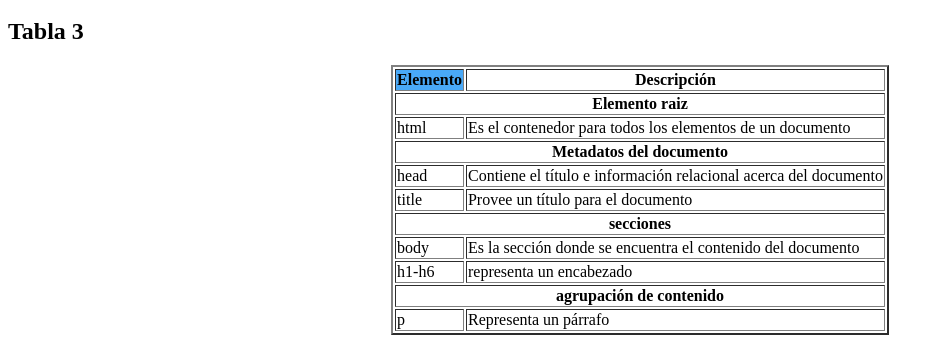
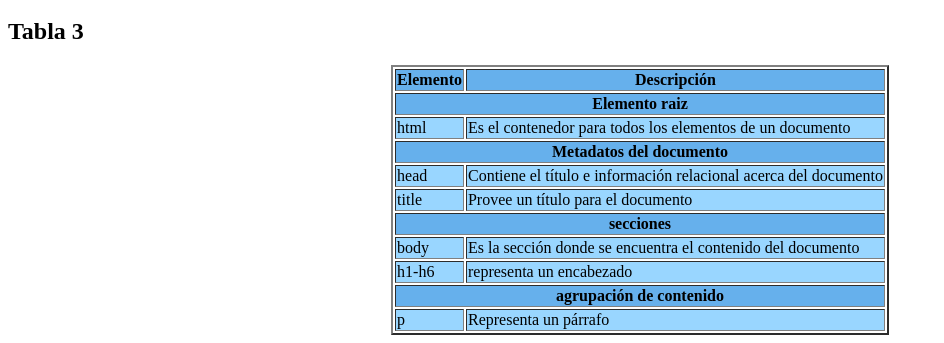
Before and after one commit to dannajunco28/dannajunco28.github.io, a plain HTML site: page Tables.html in a window 1280 px wide. Shown: the part 3108-3451 px from the top of the page, without its empty margins (0-944 px from the left). Drawn offline with Linux system fonts and the light colour scheme.

Commit message:
text-font

```diff
--- a/Tables.html
+++ b/Tables.html
@@ -129,51 +129,50 @@
 
  <table style="margin: 0 auto;" border="2">
     <tr>
-        <th style="background-color:rgb(73, 169, 248)">Elemento</th>
-        <th>Descripción</th>
+        <th style="background-color:rgb(102, 176, 236)">Elemento</th>
+        <th style="background-color:rgb(102, 176, 236)">Descripción</th>
 
     </tr>
-     <th colspan="2" > Elemento raiz</th>
+     <th style="background-color: rgb(102, 176, 236)"; colspan="2" > Elemento raiz</th>
     <tr>
-        <td>html</td>
-        <td>Es el contenedor para todos los elementos de un documento</td>
+        <td style="background-color:rgb(153, 214, 255)">html</td>
+        <td style="background-color: rgb(153, 214, 255);">Es el contenedor para todos los elementos de un documento</td>
 
   <tr>
-      <th colspan="2"> Metadatos del documento</th>
+      <th style="background-color: rgb(102, 176, 236)" colspan="2"> Metadatos del documento</th>
   </tr>
 
   <tr>
-      <td>head</td>
-      <td>Contiene el título e información relacional acerca del documento</td>
+      <td style="background-color:rgb(153, 214, 255)">head</td>
+      <td style="background-color:rgb(153, 214, 255)">Contiene el título e información relacional acerca del documento</td>
   </tr>
 
   <tr>
-    <td>title</td>
-    <td>Provee un título para el documento</td>
+    <td style="background-color:rgb(153, 214, 255)">title</td>
+    <td style="background-color:rgb(153, 214, 255)">Provee un título para el documento</td>
 </tr>
 
 
  <tr>
-     <th colspan="2">secciones</th>
+     <th style="background-color: rgb(102, 176, 236)" colspan="2">secciones</th>
  </tr>
 
  <tr>
-    <td>body</td>
-    <td>Es la sección donde se encuentra el contenido del documento</td>
+    <td style="background-color:rgb(153, 214, 255)">body</td>
+    <td style="background-color:rgb(153, 214, 255)">Es la sección donde se encuentra el contenido del documento</td>
 <tr>
-    <td>h1-h6</td>
-    <td>representa un encabezado</td>
+    <td style="background-color:rgb(153, 214, 255)">h1-h6</td>
+    <td style="background-color:rgb(153, 214, 255)">representa un encabezado</td>
 </tr>
 <tr>
-    <th colspan="2">agrupación de contenido</th>
+    <th style="background-color: rgb(102, 176, 236)" colspan="2">agrupación de contenido</th>
 </tr>
 </tr>
 
 <tr>
-    <td>p</td>
-    <td>Representa un párrafo</td>
+    <td style="background-color:rgb(153, 214, 255)">p</td>
+    <td style="background-color:rgb(153, 214, 255)">Representa un párrafo</td>
 </tr>
-
 
 
 
@@ -182,6 +181,5 @@
 
 
 
-
 </body>
 </html>
```
Also changed, not shown: clases.html (added, +37 -0 lines), pages/hv.html (+21 -1 lines), pages/index.html (+1 -0 lines), 1 other file.
